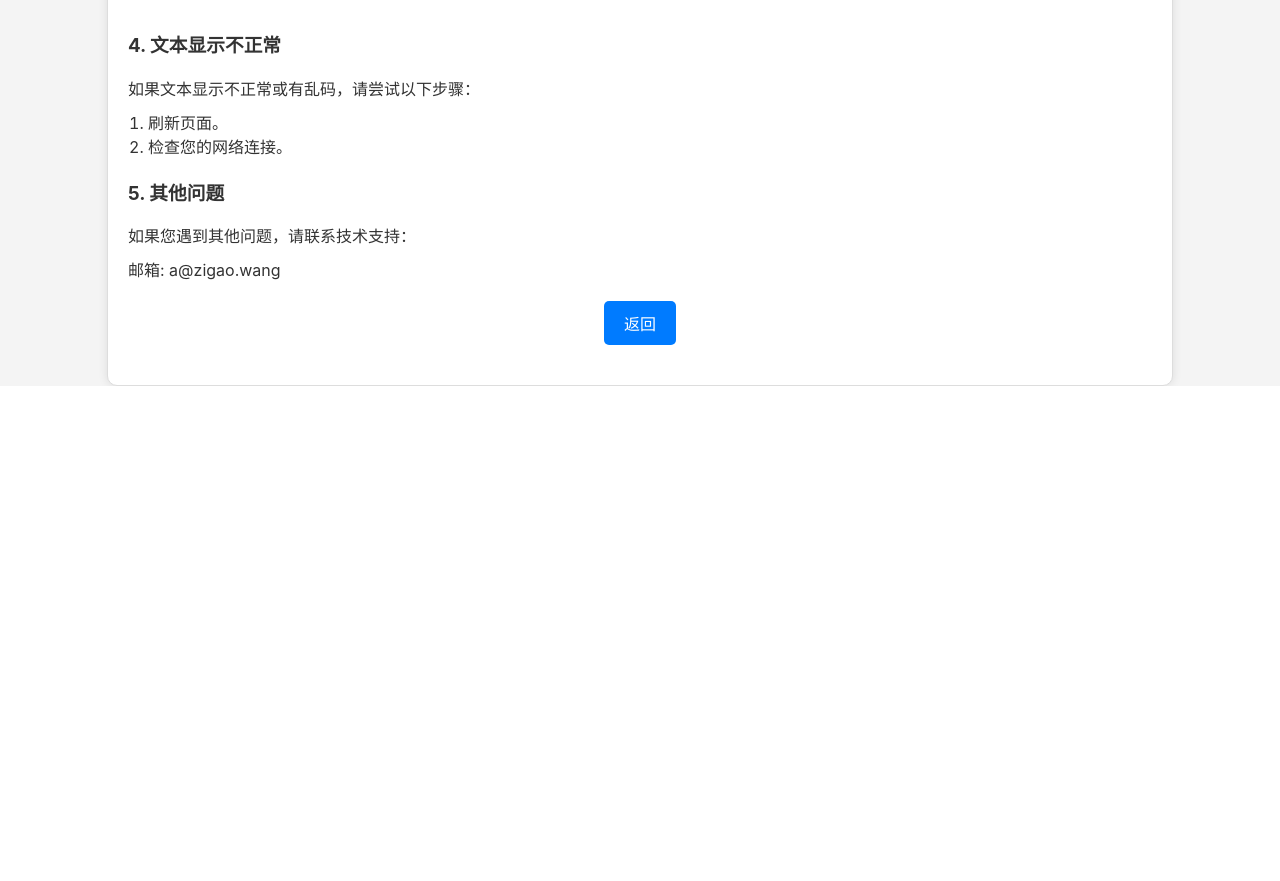
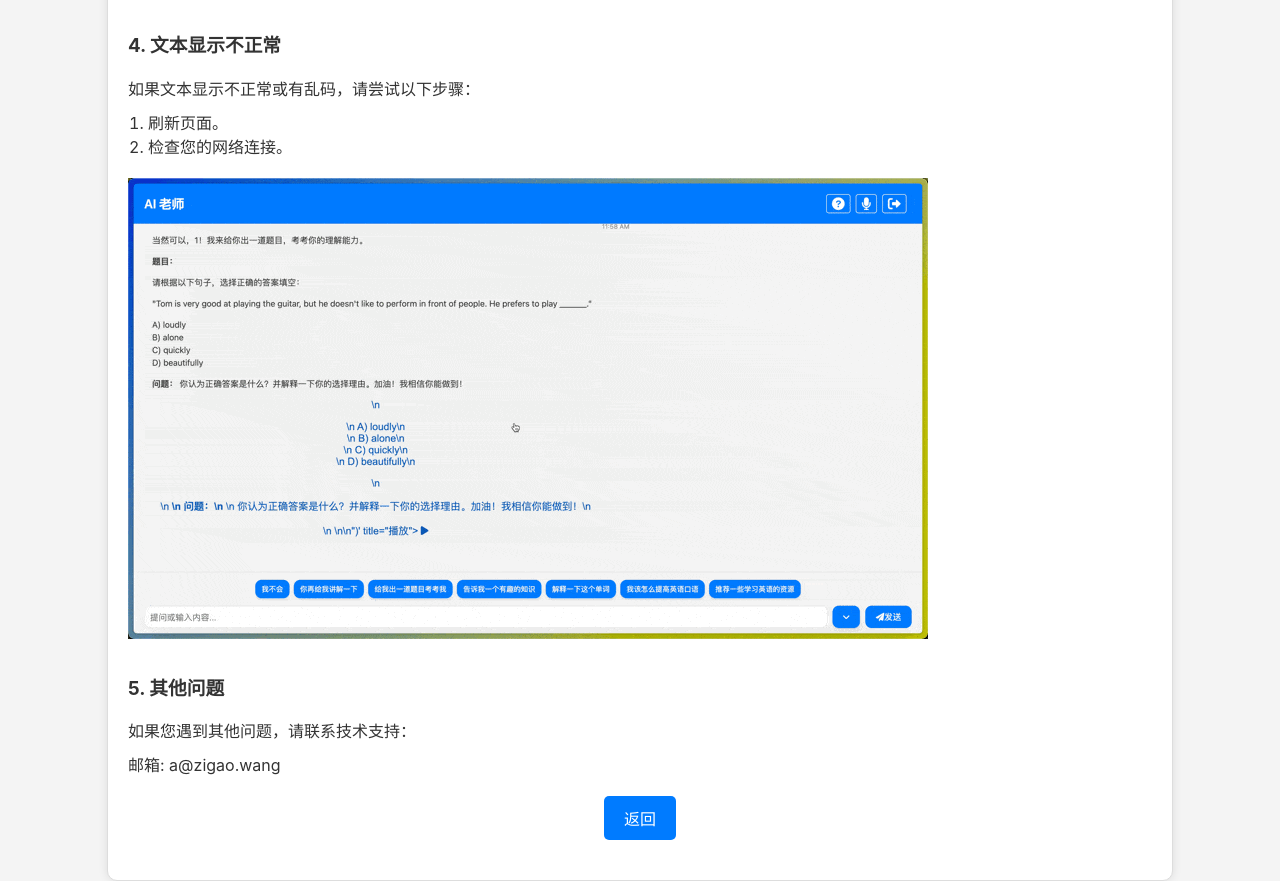
Before and after one commit to ZigaoWang/ai-teacher, a Flask app: page /help in a window 1280 px wide. Shown: the part 1972-2853 px from the top of the page. Before the commit the page ends 2358 px from the top, so only its background shows below. Run offline with Flask 3, Linux system fonts and the light colour scheme.

Commit message:
Added button refresh GIF in help page

```diff
--- a/templates/help.html
+++ b/templates/help.html
@@ -33,6 +33,7 @@
             <li>刷新页面。</li>
             <li>检查您的网络连接。</li>
         </ol>
+        <img src="/static/images/button-refresh.gif" alt="刷新页面" class="help-image">
 
         <h3>5. 其他问题</h3>
         <p>如果您遇到其他问题，请联系技术支持：</p>
```
Also changed, not shown: static/images/button-refresh.gif (added), 1 other file.
